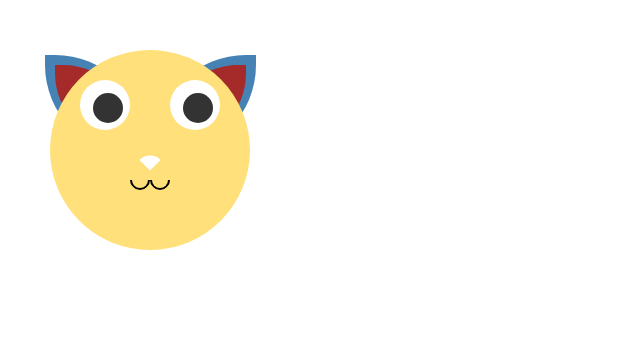
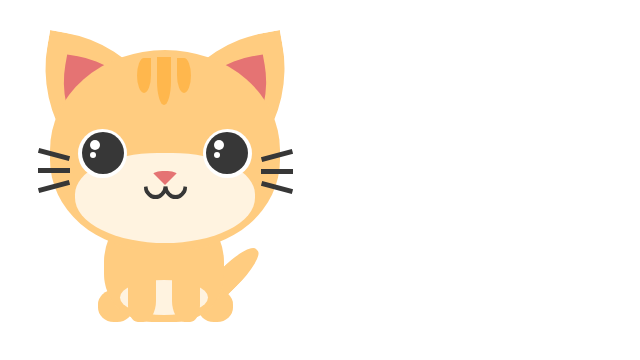
Before and after one commit to MohamedElmdary/crypto-kitties, an Angular app in the folder ui/: page / in a window 1280 px wide. Shown: the top 360 px of the page, without its empty margins (0-640 px from the left). Built offline with nearby package versions, Linux system fonts and the light colour scheme.

Commit message:
Added full cat

```diff
--- a/ui/src/app/cat/cat.component.html
+++ b/ui/src/app/cat/cat.component.html
@@ -1,24 +1,47 @@
 <div class="cat">
+  <div class="cat__ear">
+    <div id="leftEar" class="cat__ear--left">
+      <div class="cat__ear--left-inside"></div>
+    </div>
+    <div id="rightEar" class="cat__ear--right">
+      <div class="cat__ear--right-inside"></div>
+    </div>
+  </div>
 
-    <!-- Cat Face -->
-    <div class="cat__face">
+  <div id="head" class="cat__head">
+    <div id="midDot" class="cat__head-dots">
+      <div id="leftDot" class="cat__head-dots_first"></div>
+      <div id="rightDot" class="cat__head-dots_second"></div>
+    </div>
+    <div class="cat__eye">
+      <div class="cat__eye--left">
+        <span class="pupil-left"></span>
+      </div>
+      <div class="cat__eye--right">
+        <span class="pupil-right"></span>
+      </div>
+    </div>
+    <div class="cat__nose"></div>
 
-        <!-- Cat Eyes -->
-        <div [class]="'cat__eye eye-' + i" *ngFor="let _ of [null, null]; let i = index">
-            <span class="cat__eye-pupils"></span>
-        </div>
+    <div class="cat__mouth-contour"></div>
+    <div class="cat__mouth-left"></div>
+    <div class="cat__mouth-right"></div>
 
-        <!-- Cat Ears -->
-        <div [class]="'cat__ear ear-' + i" *ngFor="let _ of [null, null]; let i = index">
-            <span class="cat__ear-pupils"></span>
-        </div>
+    <div class="cat__whiskers-left"></div>
+    <div class="cat__whiskers-right"></div>
+  </div>
 
-        <!-- Cat Nose -->
-        <div class="cat__nose"></div>
+  <div class="cat__body">
+    <div class="cat__chest"></div>
 
-        <!-- Cat Mouse -->
-        <div class="cat__mouse">
-            <span class="cat__mouse-pupils" *ngFor="let _ of [null, null]"></span>
-        </div>
-    </div>
+    <div class="cat__chest_inner"></div>
+
+    <div class="cat__paw-left"></div>
+    <div class="cat__paw-left_inner"></div>
+
+    <div class="cat__paw-right"></div>
+    <div class="cat__paw-right_inner"></div>
+
+    <div id="tail" class="cat__tail"></div>
+  </div>
 </div>
--- a/ui/src/app/cat/cat.component.scss
+++ b/ui/src/app/cat/cat.component.scss
@@ -1,102 +1,338 @@
 .cat__ {
-  &face {
-    $s: 200px;
-    height: $s;
-    width: $s;
-    background-color: rgba(255, 224, 122);
-    border-radius: 50%;
+  &head {
+    position: relative;
+    width: 230px;
+    height: 200px;
+    border: 6px solid transparent;
+    -webkit-border-radius: 50% 50% 45% 45%;
+    border-radius: 50% 50% 45% 45%;
+    background: #ffcc80;
+    z-index: 20;
+  }
+
+  &head-dots {
+    position: absolute;
+    left: 101px;
+    height: 48px;
+    top: 1px;
+    width: 14px;
+    background: #ffb74d;
+    -webkit-border-radius: 0 0 50% 50%;
+    border-radius: 0 0 50% 50%;
+  }
+
+  &head-dots_first {
+    position: absolute;
+    content: "";
+    top: 1px;
+    width: 14px;
+    height: 35px;
+    background: #ffb74d;
+    left: -20px;
+    border-radius: 50% 0 50% 50%;
+  }
+
+  &head-dots_second {
+    position: absolute;
+    content: "";
+    top: 1px;
+    width: 14px;
+    height: 35px;
+    background: #ffb74d;
+    left: 20px;
+    border-radius: 0 50% 50% 50%;
+  }
+
+  &ear {
     position: relative;
   }
 
-  &eye {
-    $s: 50px;
-    $m: 30px;
-    background-color: white;
-    border-radius: 50%;
-    height: $s;
-    width: $s;
+  &ear--left,
+  &ear--right {
     position: absolute;
-    top: $m;
-    left: $m;
-
-    &.eye-1 {
-      left: auto;
-      right: $m;
-    }
-
-    &-pupils {
-      $s: 30px;
-      background-color: #333;
-      height: $s;
-      width: $s;
-      border-radius: 50%;
-      position: absolute;
-      top: 50%;
-      left: 50%;
-      transform: translate(-40%, -40%);
-    }
+    top: -8px;
+    width: 150px;
+    height: 150px;
+    border: 5px solid transparent;
+    border-radius: 90% 0 90% 0;
+    background: #ffcc80;
+    display: flex;
+    justify-content: center;
+    align-items: center;
   }
 
-  &ear {
-    $s: 100px;
+  &ear--left {
+    transform: scale(-1, 1) rotate(170deg);
+    left: -14px;
+  }
+
+  &ear--right {
+    transform: rotate(170deg);
+    left: 94px;
+  }
+
+  &ear--left-inside,
+  &ear--right-inside {
+    width: 108px;
+    height: 108px;
+    border-radius: 90% 0 90% 0;
+    background: #e57373;
+  }
+
+  &eye {
     position: absolute;
-    top: 5px;
-    right: -$s / 16.5;
-    border-radius: 90% 0;
-    background-color: steelblue;
-    width: $s;
-    height: $s;
-    z-index: -1;
+    top: 35px;
+    left: -16px;
+    display: flex;
+  }
 
-    &-pupils {
-      $s: 80px;
-      position: absolute;
-      border-radius: 90% 0;
-      background-color: brown;
-      width: $s;
-      height: $s;
-      top: 50%;
-      left: 50%;
-      transform: translate(-50%, -50%);
-    }
+  &eye--left,
+  &eye--right {
+    width: 49px;
+    height: 49px;
+    background: #fff;
+    border-radius: 50%;
+    margin: 38px;
+    z-index: 100;
+  }
 
-    &.ear-1 {
-      right: auto;
-      left: -$s / 16.5;
-      transform: rotate(90deg);
-    }
+  &eye span {
+    position: absolute;
+    top: 41px;
+    width: 42px;
+    height: 42px;
+    background: #373737;
+    border-radius: 50%;
+    z-index: 200;
+  }
+
+  &eye span::after {
+    content: "";
+    top: 8px;
+    left: 8px;
+    position: absolute;
+    width: 10px;
+    height: 10px;
+    border-radius: 50%;
+    background: #fff;
+  }
+
+  &eye span::before {
+    content: "";
+    top: 20px;
+    left: 8px;
+    position: absolute;
+    width: 6px;
+    height: 6px;
+    border-radius: 50%;
+    background: #fff;
+  }
+
+  &eye span.pupil-left {
+    left: 42px;
+  }
+
+  &eye span.pupil-right {
+    left: 166px;
   }
 
   &nose {
-    $s: 15px;
     position: absolute;
-    top: 50%;
-    left: 50%;
-    transform: translate(-50%, -$s / 2 + 10px) rotate(-135deg);
-    width: $s;
-    height: $s;
-    background-color: white;
-    border-radius: 0 0 100% 0;
+    top: 115px;
+    left: 95px;
+    width: 0;
+    height: 0;
+    border-right: 14px solid rgba(255, 255, 255, 0);
+    border-left: 14px solid rgba(255, 255, 255, 0);
+    border-top: 14px solid #e57373;
+    border-radius: 40%;
+    z-index: 100;
   }
 
-  &mouse {
-    $s: 20px;
-    width: $s * 2;
-    height: $s;
+  &mouth-contour {
     position: absolute;
-    top: 50%;
-    left: 50%;
-    transform: translate(-50%, -$s / 2 + 30px);
+    top: 97px;
+    left: 19px;
+    background: #fff3e0;
+    width: 180px;
+    height: 90px;
+    -webkit-border-radius: 55% 55% 60% 60%;
+    border-radius: 55% 55% 60% 60%;
+  }
 
-    &-pupils {
-      height: $s;
-      width: $s;
-      display: inline-block;
-      border-radius: 50%;
-      border: 2px solid black;
-      border-top-color: transparent;
-      border-right-color: transparent;
-      transform: rotate(-45deg);
-    }
+  &mouth-left,
+  &mouth-right {
+    position: absolute;
+    top: 120px;
+    width: 23px;
+    height: 23px;
+    -webkit-border-radius: 50%;
+    border-radius: 50%;
+    border: 4px solid #373737;
+    border-right: 3px solid rgba(255, 255, 255, 0);
+    border-top: 3px solid rgba(255, 255, 255, 0);
+    transform: rotate(-45deg);
+  }
+
+  &mouth-left {
+    left: 88px;
+  }
+
+  &mouth-right {
+    left: 108px;
+  }
+
+  &whiskers-left,
+  &whiskers-right {
+    position: relative;
+  }
+
+  &whiskers-left,
+  &whiskers-right,
+  &whiskers-left::after,
+  &whiskers-right::after,
+  &whiskers-left::before,
+  &whiskers-right::before {
+    width: 32px;
+    height: 5px;
+    background: #373737;
+  }
+
+  &whiskers-left::before,
+  &whiskers-right::before,
+  &whiskers-left::after,
+  &whiskers-right::after {
+    content: "";
+    position: absolute;
+    left: 0;
+  }
+
+  &whiskers-left {
+    top: 112px;
+    left: -18px;
+  }
+
+  &whiskers-left::before {
+    top: -16px;
+    transform: rotate(15deg);
+  }
+
+  &whiskers-left::after {
+    top: 16px;
+    transform: rotate(-15deg);
+  }
+
+  &whiskers-right {
+    top: 108px;
+    left: 205px;
+  }
+
+  &whiskers-right::before {
+    top: -16px;
+    transform: rotate(-15deg);
+  }
+
+  &whiskers-right::after {
+    top: 16px;
+    transform: rotate(15deg);
+  }
+
+  &body {
+    position: relative;
+  }
+
+  &chest {
+    position: absolute;
+    left: 54px;
+    top: -48px;
+    width: 120px;
+    height: 120px;
+    background: #ffcc80;
+    border: 5px solid transparent;
+    border-radius: 50% 50% 40% 40%;
+    z-index: 3;
+  }
+
+  &chest_inner {
+    content: "";
+    position: absolute;
+    top: 30px;
+    left: 70px;
+    width: 88px;
+    height: 35px;
+    border-radius: 50%;
+    background: #fff3e0;
+    z-index: 4;
+  }
+
+  &paw-left,
+  &paw-right {
+    position: absolute;
+    top: 24px;
+    width: 28px;
+    height: 48px;
+    background: #ffcc80;
+    border: none;
+    border-bottom: 5px solid transparent;
+    border-left: 5px solid transparent;
+    border-right: 5px solid transparent;
+    z-index: 5;
+  }
+
+  &paw-right_inner {
+    content: "";
+    position: absolute;
+    top: 40px;
+    left: 148px;
+    width: 35px;
+    height: 32px;
+    background: #ffcc80;
+    border-radius: 45%;
+    border: 5px solid transparent;
+    z-index: 2;
+  }
+
+  &paw-left_inner {
+    content: "";
+    position: absolute;
+    top: 40px;
+    left: 48px;
+    width: 35px;
+    height: 32px;
+    background: #ffcc80;
+    border-radius: 45%;
+    border: 5px solid transparent;
+    z-index: 2;
+  }
+
+  &paw-left {
+    left: 78px;
+    border-radius: 0 0 45% 35%;
+  }
+
+  &paw-left::after {
+    left: -32px;
+  }
+
+  &paw-right {
+    left: 122px;
+    border-radius: 0 0 35% 45%;
+  }
+
+  &paw-right::after {
+    left: 16px;
+  }
+
+  &tail {
+    position: absolute;
+    top: 20px;
+    left: 130px;
+    width: 90px;
+    height: 23px;
+    background: #ffcc80;
+    border: 5px solid transparent;
+    border-radius: 45%;
+    z-index: 1;
+    transform: rotate(-45deg);
   }
 }
```
